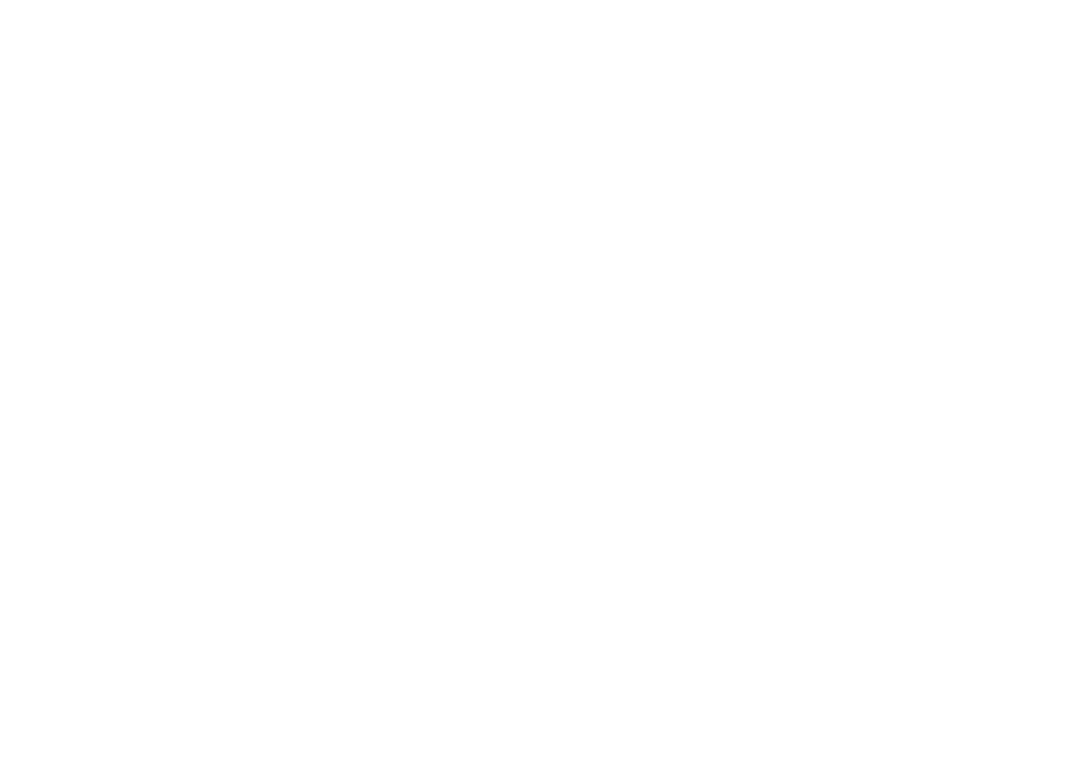
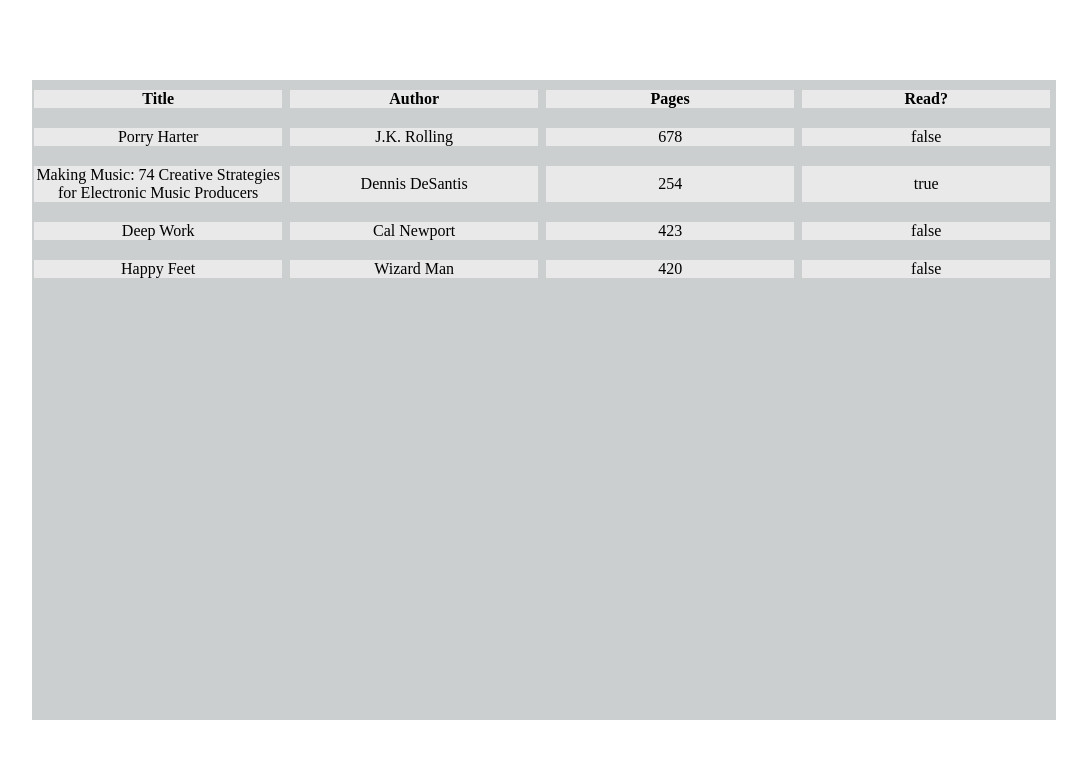
Before and after one commit to leolion0/odin-library, a plain HTML site: page index.html in a window 1280 px wide. Shown: the whole page, without its empty margins (96-1183 px from the left). Drawn offline with Linux system fonts and the light colour scheme.

Commit message:
Basic functionality for displaying books in myLibrary[]

```diff
--- a/css/style.css
+++ b/css/style.css
@@ -10,9 +10,31 @@ html, body {
 #book-container {
     position: relative;
     display: grid;
+    flex-direction: column;
     margin: auto;
-    /* background: aqua; */
+    background: rgb(204, 207, 207);
+    grid-auto-rows: auto;
     height: 80%;
     width: 80%;
+    align-content: start;
+}
+.book-row {
+    display: grid;
+    grid-template-columns: repeat(4, 1fr);
+    width: 100%;
+    background-color: transparent;
+    height: min-content;
+    margin: 10px 0px 10px 0px;
 
 }
+
+.book-info {
+    margin: 0 2px 0 2px;
+    display: inline-flex;
+    align-items: center;
+    justify-content: center;
+    text-align: center;
+    background-color:  rgb(233, 233, 233);;
+    width: 97%;
+    height: 100%;
+}
--- a/index.html
+++ b/index.html
@@ -7,7 +7,14 @@
         <link rel="stylesheet" href="css/style.css">
     </head>
     <body>
-        <div id="book-container"></div>
+        <div id="book-container">
+            <div class="book-row" id="column-headers">
+                <span class="book-info"><strong>Title</strong></span>
+                <span class="book-info"><strong>Author</strong></span>
+                <span class="book-info"><strong>Pages</strong></span>
+                <span class="book-info"><strong>Read?</strong></span>
+            </div>
+        </div>
 
 
     <script src="js/library.js"></script>
--- a/js/library.js
+++ b/js/library.js
@@ -1,20 +1,22 @@
 function Book(title, author, pages, read) {
-    title,
-    author,
-    pages,
-    read,
+    this.title = title;
+    this.author = author;
+    this.pages = pages;
+    this.read = read;
     this.info = function() {
         let hasBeenReadString = () => {
-            if (!read) return "not read yet";
+            if (!this.read) return "not read yet";
             else return "has been read";
         }
-        return `${title} by ${author}, ${pages} pages, ${hasBeenReadString()}.`
+        return `${this.title} by ${this.author}, ${this.pages} pages, ${hasBeenReadString()}.`
     }
 }
 let myLibrary = [];
 
 function addBookToLibrary(title, author, pages, read) {
-    return myLibrary.push(new Book(title, author, pages, read));
+    let tempBook = new Book(title, author, pages, read)
+    console.log(tempBook.title)
+    return myLibrary.push(tempBook);
 }
 addBookToLibrary("Porry Harter", "J.K. Rolling", 678, false)
 addBookToLibrary("Making Music: 74 Creative Strategies for Electronic Music Producers",
@@ -23,3 +25,41 @@ addBookToLibrary("Deep Work", "Cal Newport", 423, false)
 addBookToLibrary("Happy Feet", "Wizard Man", "420", false)
 
 console.log(myLibrary[3].info())
+
+const bookContainer = document.querySelector("#book-container")
+
+let booksArray = []
+myLibrary.forEach(element => {
+    let index = booksArray.push(document.createElement('div')) - 1
+    booksArray[index].id = `book-${index}`
+    booksArray[index].classList.add("book-row")
+
+    function createSpanFromString(text){
+        const tempSpan = document.createElement('span');
+        tempSpan.textContent = text;
+        return tempSpan
+    }
+
+    function createBookInfoSpanFromString(text){
+        tempSpan = createSpanFromString(text)
+        tempSpan.classList.add("book-info")
+        return tempSpan
+    }
+
+    let currentBook = myLibrary[index]
+    console.log(currentBook.title)
+    let titleSpan = createBookInfoSpanFromString(currentBook.title);
+    console.log(titleSpan)
+    let authorSpan = createBookInfoSpanFromString(currentBook.author);
+    let pagesSpan = createBookInfoSpanFromString(currentBook.pages);
+    let readSpan = createBookInfoSpanFromString(currentBook.read);
+
+    booksArray[index].appendChild(titleSpan);
+    booksArray[index].appendChild(authorSpan);
+    booksArray[index].appendChild(pagesSpan);
+    booksArray[index].appendChild(readSpan);
+
+
+    bookContainer.appendChild(booksArray[index])
+
+});
```
